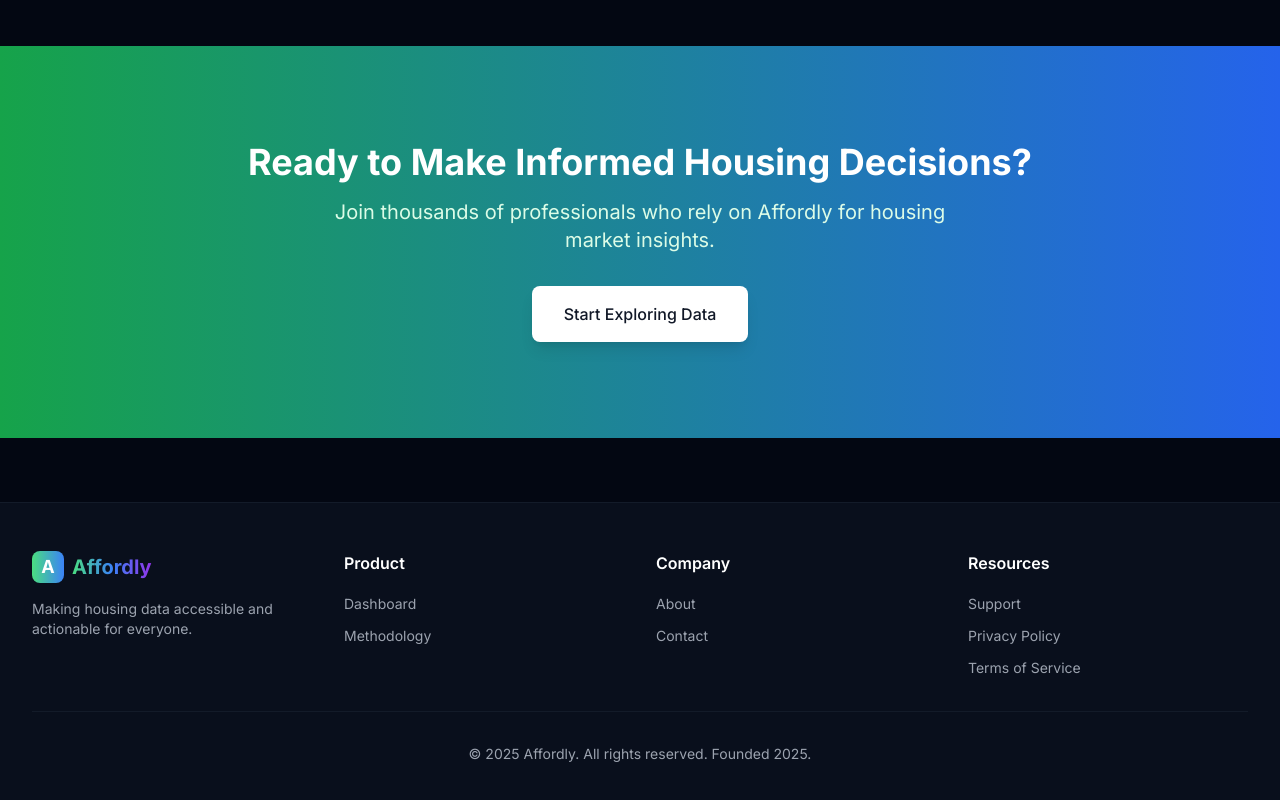
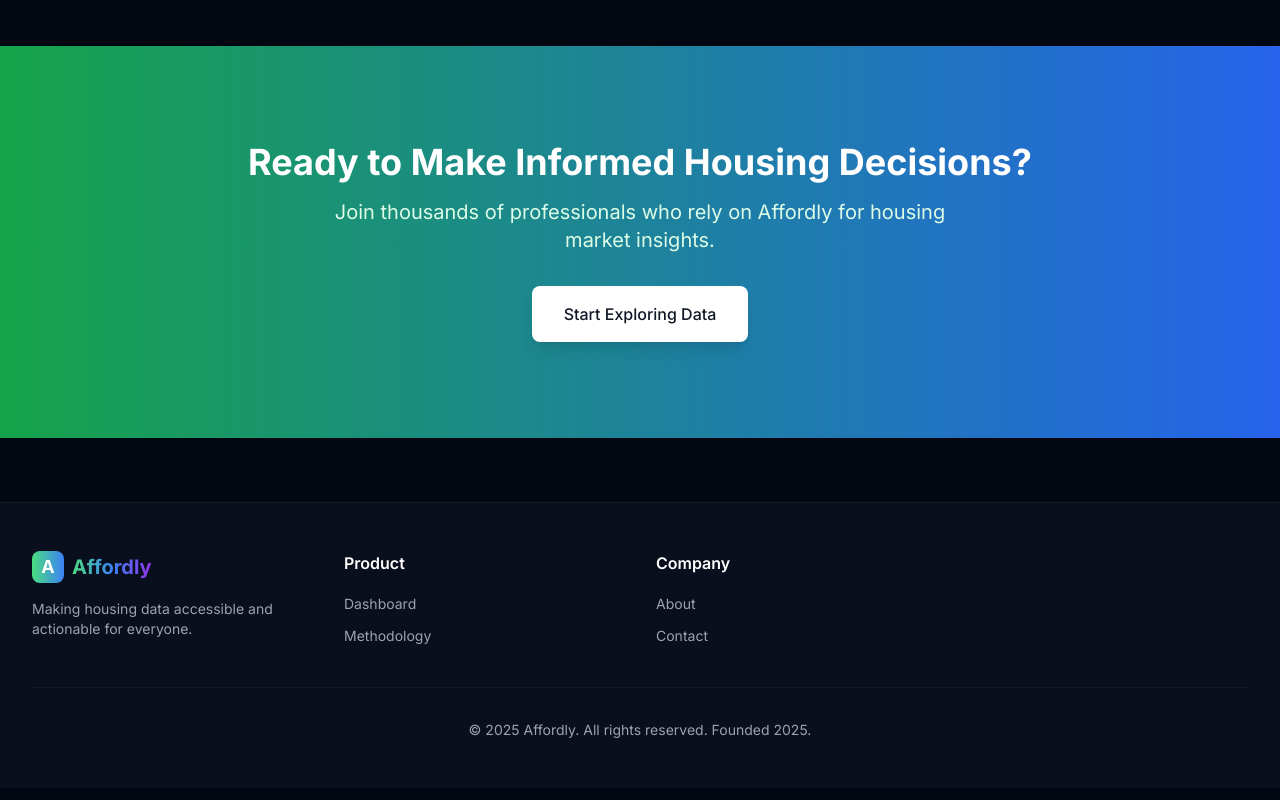
Before and after one commit to rayanrehman4/Derc-VTHax2025, a Next.js app: page / in a window 1280 px wide. Shown: the part 3312-4112 px from the top of the page. Built offline with nearby package versions, Linux system fonts and the light colour scheme.

Commit message:
Updated Layout.js

```diff
--- a/components/Layout.js
+++ b/components/Layout.js
@@ -162,16 +162,6 @@ const Layout = ({ children, title = 'Affordly', description = 'Housing Affordabi
                   <li><Link href="/contact" className="text-gray-400 hover:text-white transition-colors text-sm">Contact</Link></li>
                 </ul>
               </div>
-
-              {/* Resources */}
-              <div>
-                <h3 className="text-white font-semibold mb-4">Resources</h3>
-                <ul className="space-y-2">
-                  <li><a href="mailto:support@affordly.com" className="text-gray-400 hover:text-white transition-colors text-sm">Support</a></li>
-                  <li><a href="#" className="text-gray-400 hover:text-white transition-colors text-sm">Privacy Policy</a></li>
-                  <li><a href="#" className="text-gray-400 hover:text-white transition-colors text-sm">Terms of Service</a></li>
-                </ul>
-              </div>
             </div>
 
             <div className="border-t border-gray-800/50 mt-8 pt-8 text-center">
```
